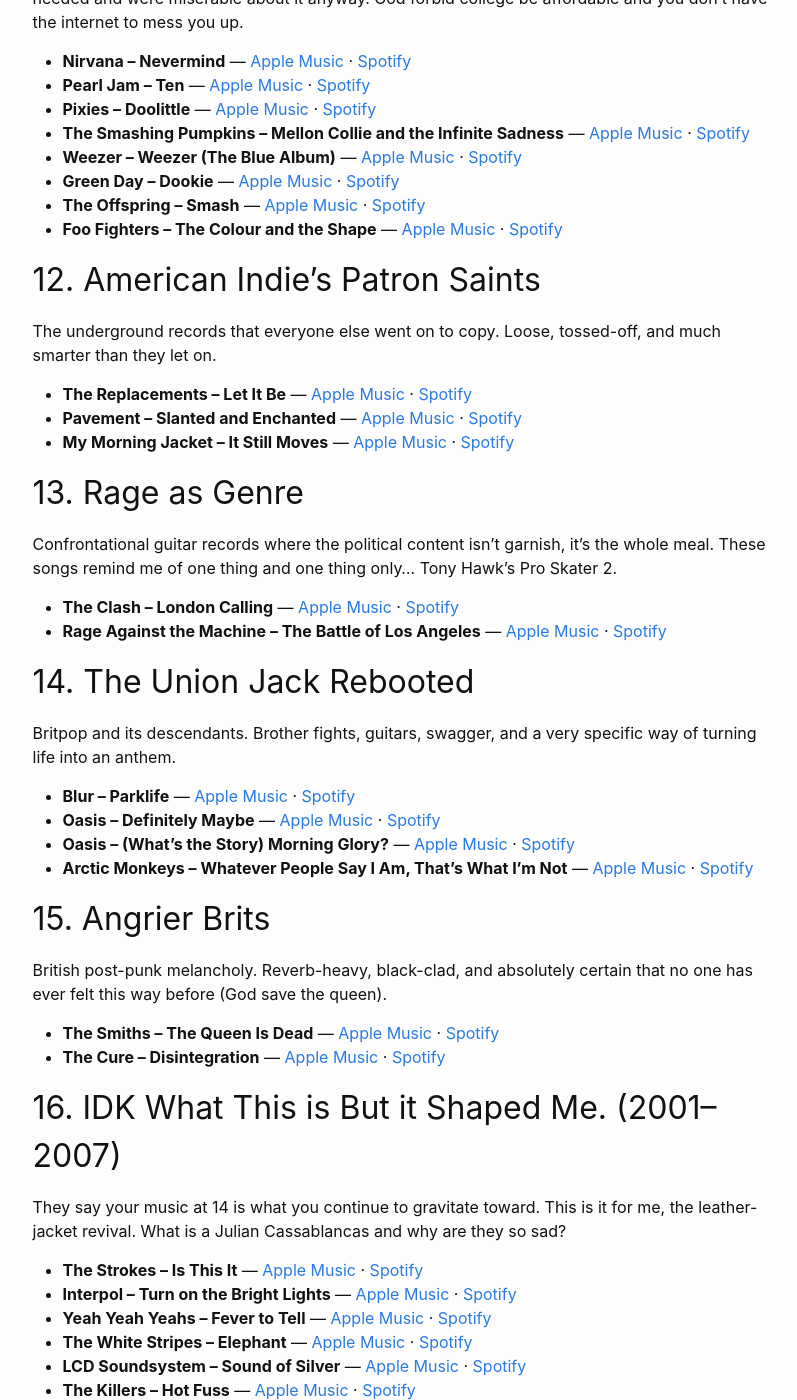
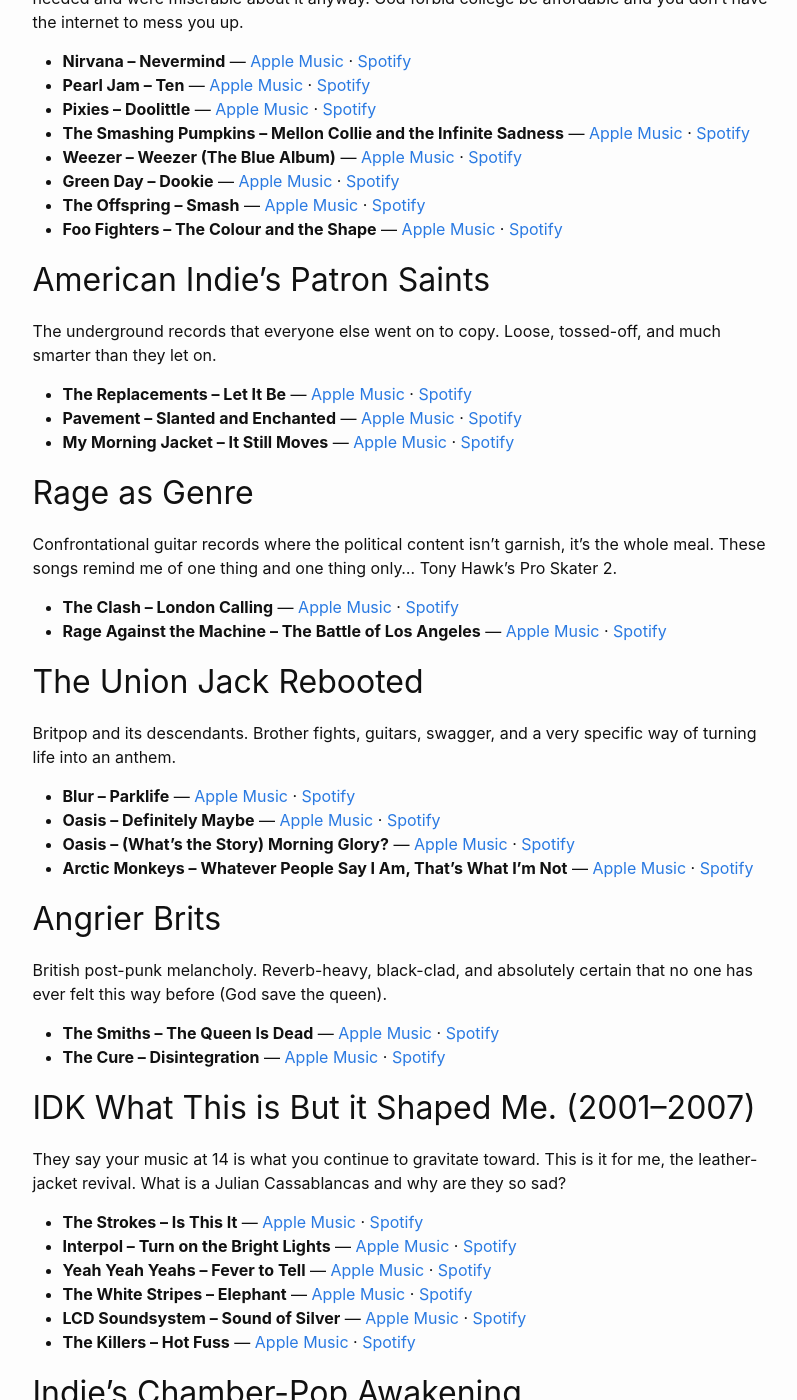
Before and after one commit to sidkiblawi/sidkiblawi.github.io, a Jekyll site: the page built from top-100-albums.md, in a window 1280 px wide and 1400 px high, scrolled down 3541 px. Shown: the whole window, without its empty margins (230-1027 px from the left). Built offline with Jekyll 4.4.1, drawn with Linux system fonts in a browser that asks for light colours; some of the changed text lies outside the part shown.

Commit message:
Remove numbers from category headings

```diff
--- a/top-100-albums.md
+++ b/top-100-albums.md
@@ -155,7 +155,7 @@ everything they needed and were miserable about it anyway. God forbid college be
 - **The Offspring – Smash** — [Apple Music](https://music.apple.com/us/search?term=The%20Offspring%20Smash) · [Spotify](https://open.spotify.com/search/The%20Offspring%20Smash)
 - **Foo Fighters – The Colour and the Shape** — [Apple Music](https://music.apple.com/us/search?term=Foo%20Fighters%20The%20Colour%20and%20the%20Shape) · [Spotify](https://open.spotify.com/search/Foo%20Fighters%20The%20Colour%20and%20the%20Shape)
 
-## 12. American Indie's Patron Saints
+## American Indie's Patron Saints
 
 The underground records that everyone else went on to copy. Loose, tossed-off,
 and much smarter than they let on.
@@ -164,7 +164,7 @@ and much smarter than they let on.
 - **Pavement – Slanted and Enchanted** — [Apple Music](https://music.apple.com/us/search?term=Pavement%20Slanted%20and%20Enchanted) · [Spotify](https://open.spotify.com/search/Pavement%20Slanted%20and%20Enchanted)
 - **My Morning Jacket – It Still Moves** — [Apple Music](https://music.apple.com/us/search?term=My%20Morning%20Jacket%20It%20Still%20Moves) · [Spotify](https://open.spotify.com/search/My%20Morning%20Jacket%20It%20Still%20Moves)
 
-## 13. Rage as Genre
+## Rage as Genre
 
 Confrontational guitar records where the political content isn't garnish, it's
 the whole meal. These songs remind me of one thing and one thing only... Tony Hawk's Pro Skater 2.
@@ -172,7 +172,7 @@ the whole meal. These songs remind me of one thing and one thing only... Tony Ha
 - **The Clash – London Calling** — [Apple Music](https://music.apple.com/us/search?term=The%20Clash%20London%20Calling) · [Spotify](https://open.spotify.com/search/The%20Clash%20London%20Calling)
 - **Rage Against the Machine – The Battle of Los Angeles** — [Apple Music](https://music.apple.com/us/search?term=Rage%20Against%20the%20Machine%20The%20Battle%20of%20Los%20Angeles) · [Spotify](https://open.spotify.com/search/Rage%20Against%20the%20Machine%20The%20Battle%20of%20Los%20Angeles)
 
-## 14. The Union Jack Rebooted
+## The Union Jack Rebooted
 
 Britpop and its descendants. Brother fights, guitars, swagger, and a very specific way of turning life into an anthem.
 
@@ -181,7 +181,7 @@ Britpop and its descendants. Brother fights, guitars, swagger, and a very specif
 - **Oasis – (What's the Story) Morning Glory?** — [Apple Music](https://music.apple.com/us/search?term=Oasis%20%28What%27s%20the%20Story%29%20Morning%20Glory%3F) · [Spotify](https://open.spotify.com/search/Oasis%20%28What%27s%20the%20Story%29%20Morning%20Glory%3F)
 - **Arctic Monkeys – Whatever People Say I Am, That's What I'm Not** — [Apple Music](https://music.apple.com/us/search?term=Arctic%20Monkeys%20Whatever%20People%20Say%20I%20Am%2C%20That%27s%20What%20I%27m%20Not) · [Spotify](https://open.spotify.com/search/Arctic%20Monkeys%20Whatever%20People%20Say%20I%20Am%2C%20That%27s%20What%20I%27m%20Not)
 
-## 15. Angrier Brits
+## Angrier Brits
 
 British post-punk melancholy. Reverb-heavy, black-clad, and absolutely certain
 that no one has ever felt this way before (God save the queen).
@@ -189,7 +189,7 @@ that no one has ever felt this way before (God save the queen).
 - **The Smiths – The Queen Is Dead** — [Apple Music](https://music.apple.com/us/search?term=The%20Smiths%20The%20Queen%20Is%20Dead) · [Spotify](https://open.spotify.com/search/The%20Smiths%20The%20Queen%20Is%20Dead)
 - **The Cure – Disintegration** — [Apple Music](https://music.apple.com/us/search?term=The%20Cure%20Disintegration) · [Spotify](https://open.spotify.com/search/The%20Cure%20Disintegration)
 
-## 16. IDK What This is But it Shaped Me. (2001–2007)
+## IDK What This is But it Shaped Me. (2001–2007)
 
 They say your music at 14 is what you continue to gravitate toward. This is it for me, the leather-jacket revival. What is a Julian Cassablancas and why are they so sad?
 
```
Also changed, not shown: other parts of top-100-albums.md (+15 -15 lines).
